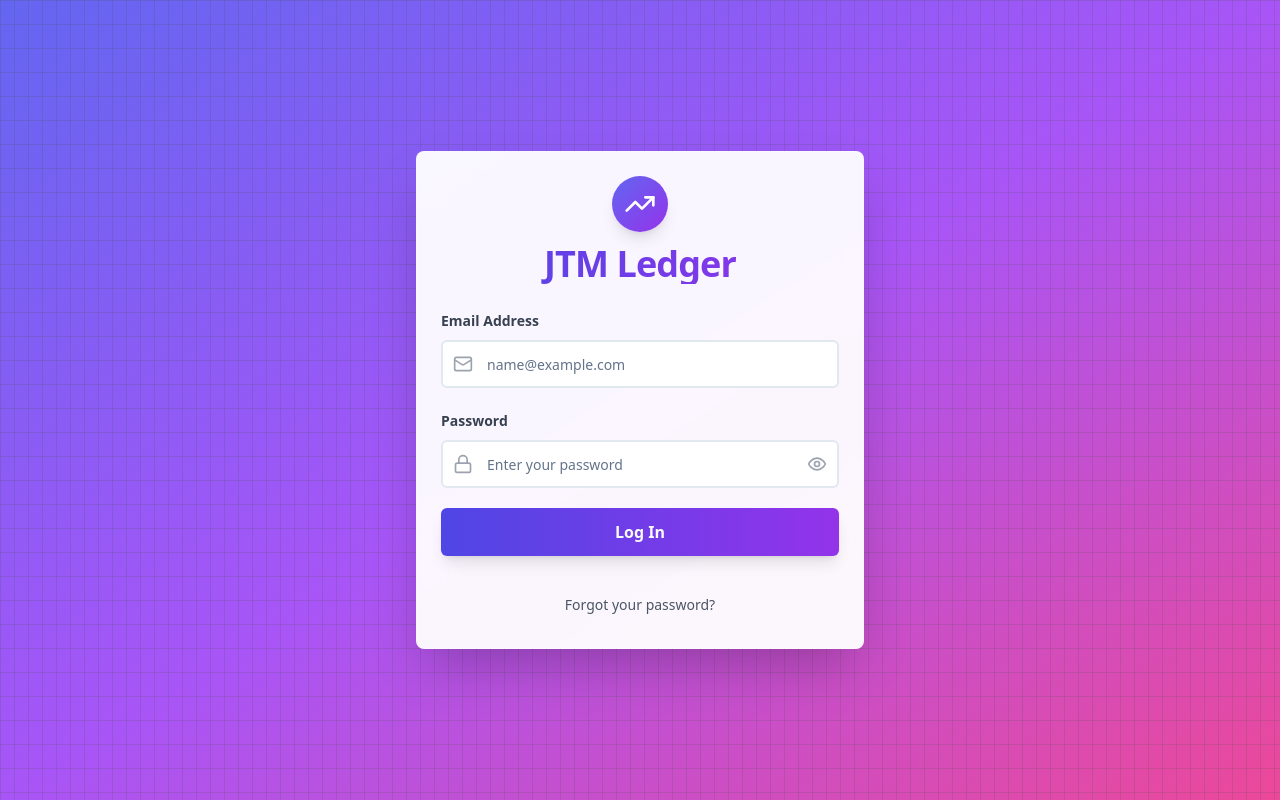
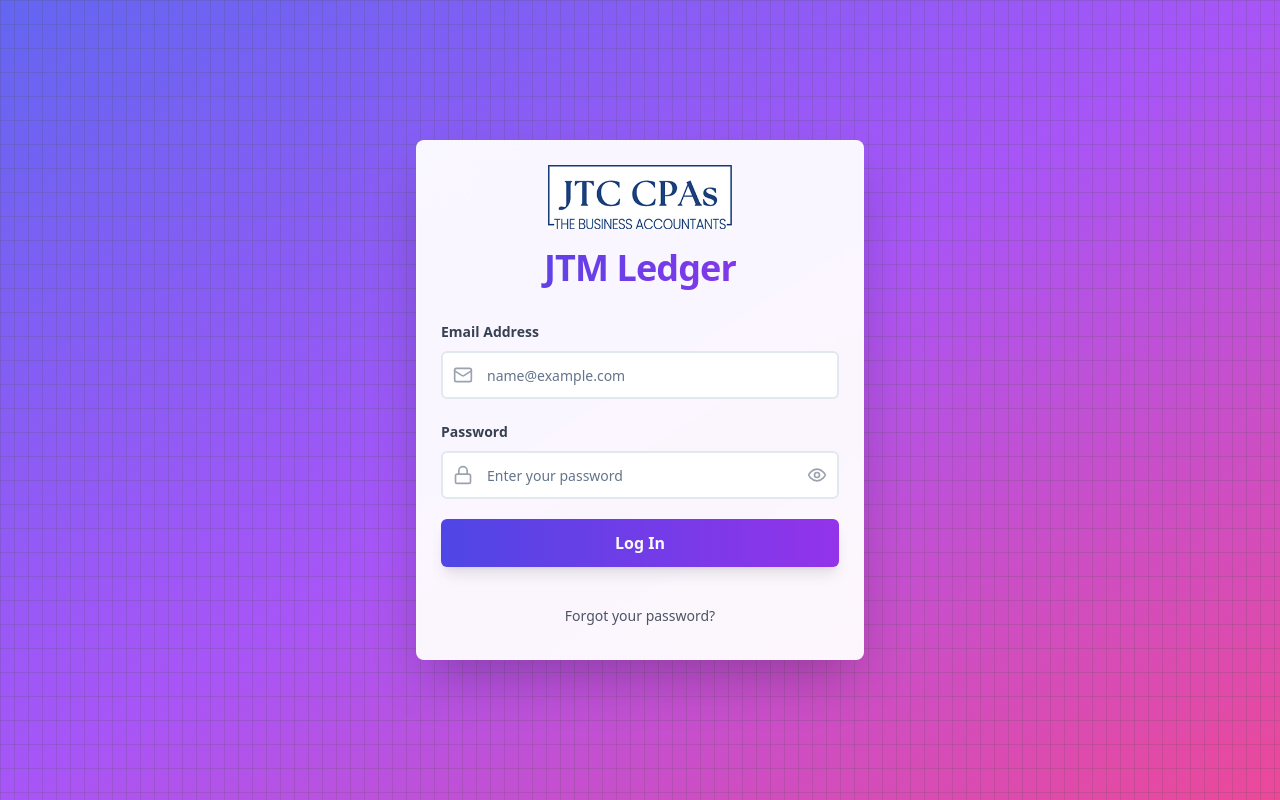
Before and after one commit to elumersen/marketplace, a React (Vite) app: page /login in a window 1280 px wide. Built offline with nearby package versions, Linux system fonts and the light colour scheme.

Commit message:
feat: add logo image to login page and replace icon with logo for improved branding

```diff
--- a/src/pages/Login.tsx
+++ b/src/pages/Login.tsx
@@ -46,10 +46,12 @@
       {/* Login Card */}
       <Card className="relative w-full max-w-md backdrop-blur-xl bg-white/95 shadow-2xl border-white/20 animate-in fade-in-50 slide-in-from-bottom-10 duration-700">
         <CardHeader className="space-y-3 pb-6">
-          <div className="mx-auto rounded-full bg-gradient-to-br from-indigo-500 to-purple-600 p-3 shadow-lg">
-            <TrendingUp className="w-8 h-8 text-white" />
-          </div>
-          <CardTitle className="text-4xl font-bold text-center bg-gradient-to-r from-indigo-600 to-purple-600 bg-clip-text text-transparent">
+          <img
+            src="/src/assets/images/logo.png"
+            alt="JTC Ledger Logo"
+            className="h-16 w-auto object-contain"
+          />
+          <CardTitle className="text-4xl font-bold text-center bg-gradient-to-r from-indigo-600 to-purple-600 bg-clip-text text-transparent leading-normal">
             JTM Ledger
           </CardTitle>
           {/* <CardDescription className="text-center text-base">
```
Also changed, not shown: src/assets/images/logo.png (added).
